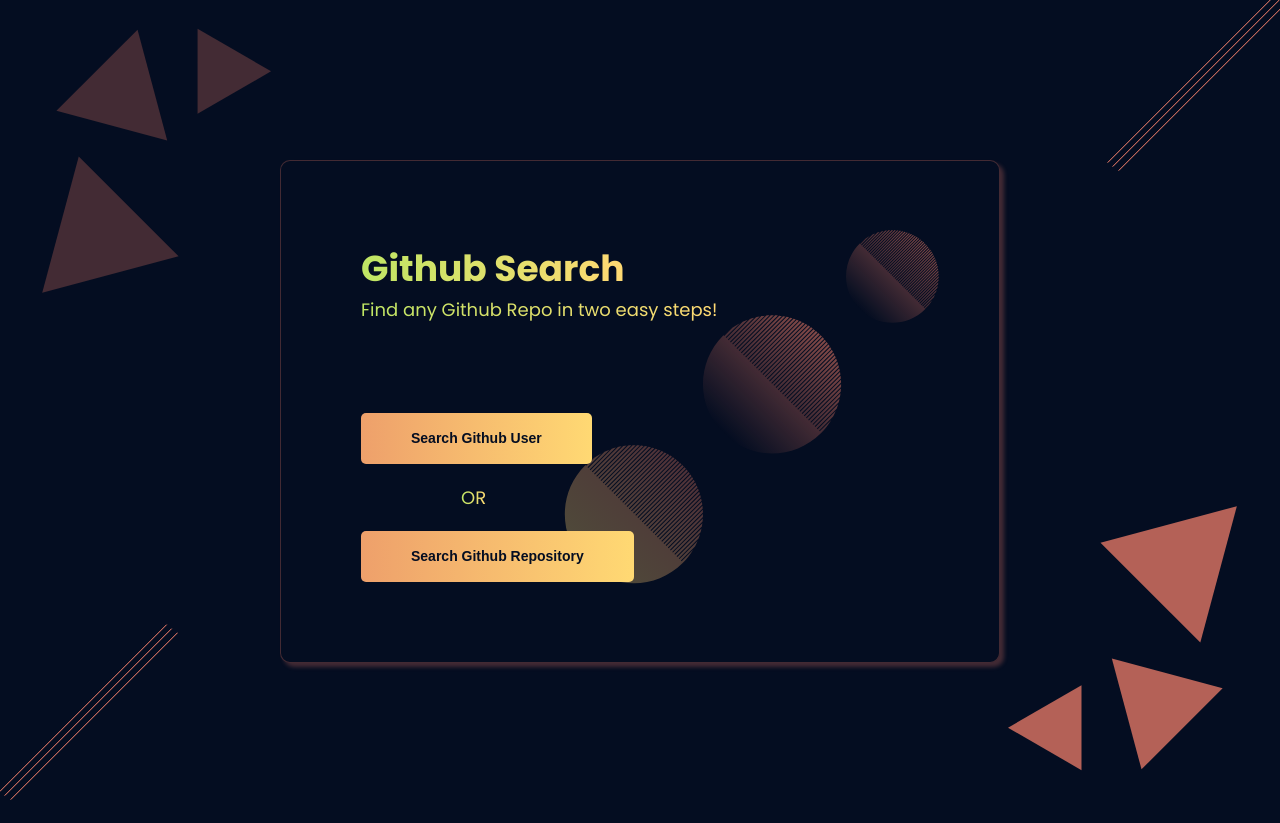
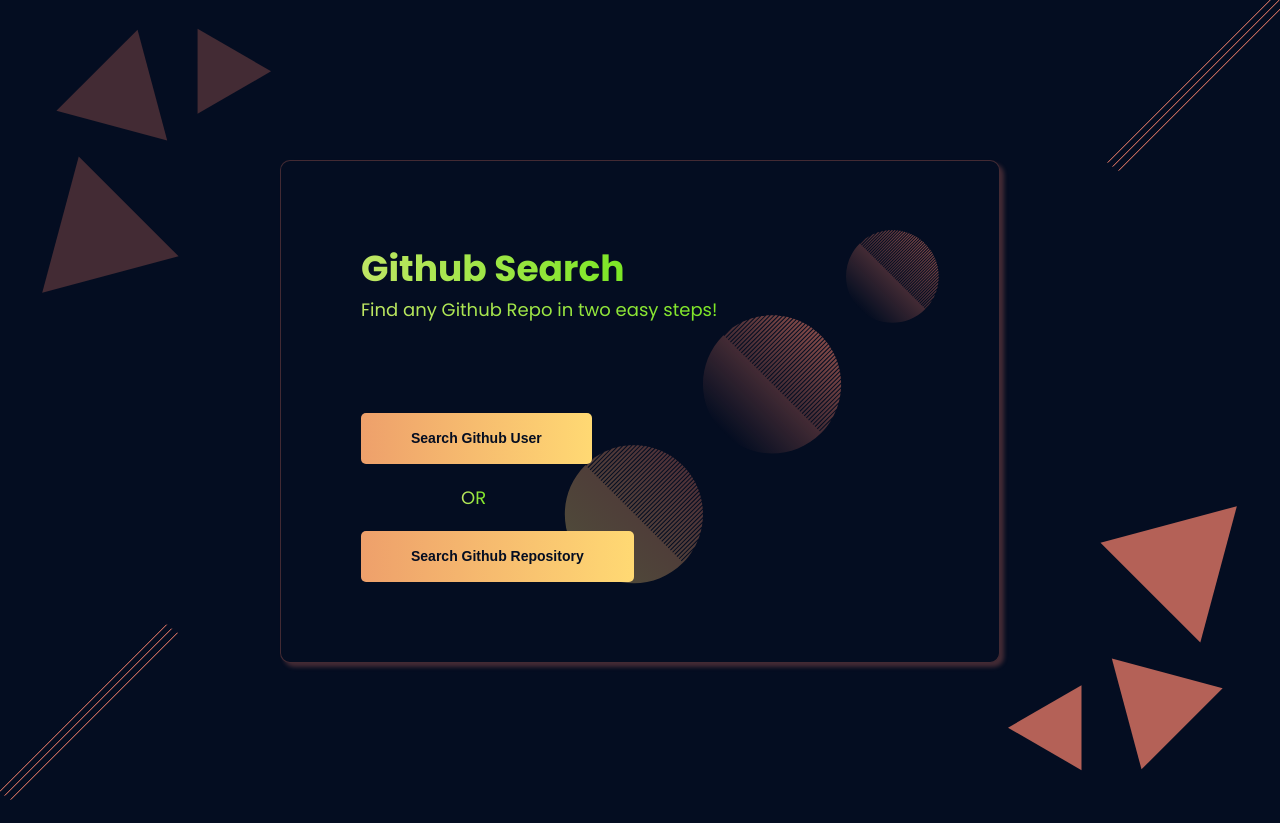
Before and after one commit to gatotoadrian/search.github, an Angular app: page /navigation in a window 1280 px wide. Built offline with nearby package versions, Linux system fonts and the light colour scheme.

Commit message:
modified files

```diff
--- a/src/app/navigation/navigation.component.css
+++ b/src/app/navigation/navigation.component.css
@@ -16,7 +16,7 @@
 }
 
 .gradient-text{
-    background: linear-gradient(90deg, #bfe664 0%, #FFD973 100%);
+    background: linear-gradient(90deg, #bfe664 0%, #7ce626 100%);
     background-size: 100%;
     background-clip: text;
     color: transparent;
```
